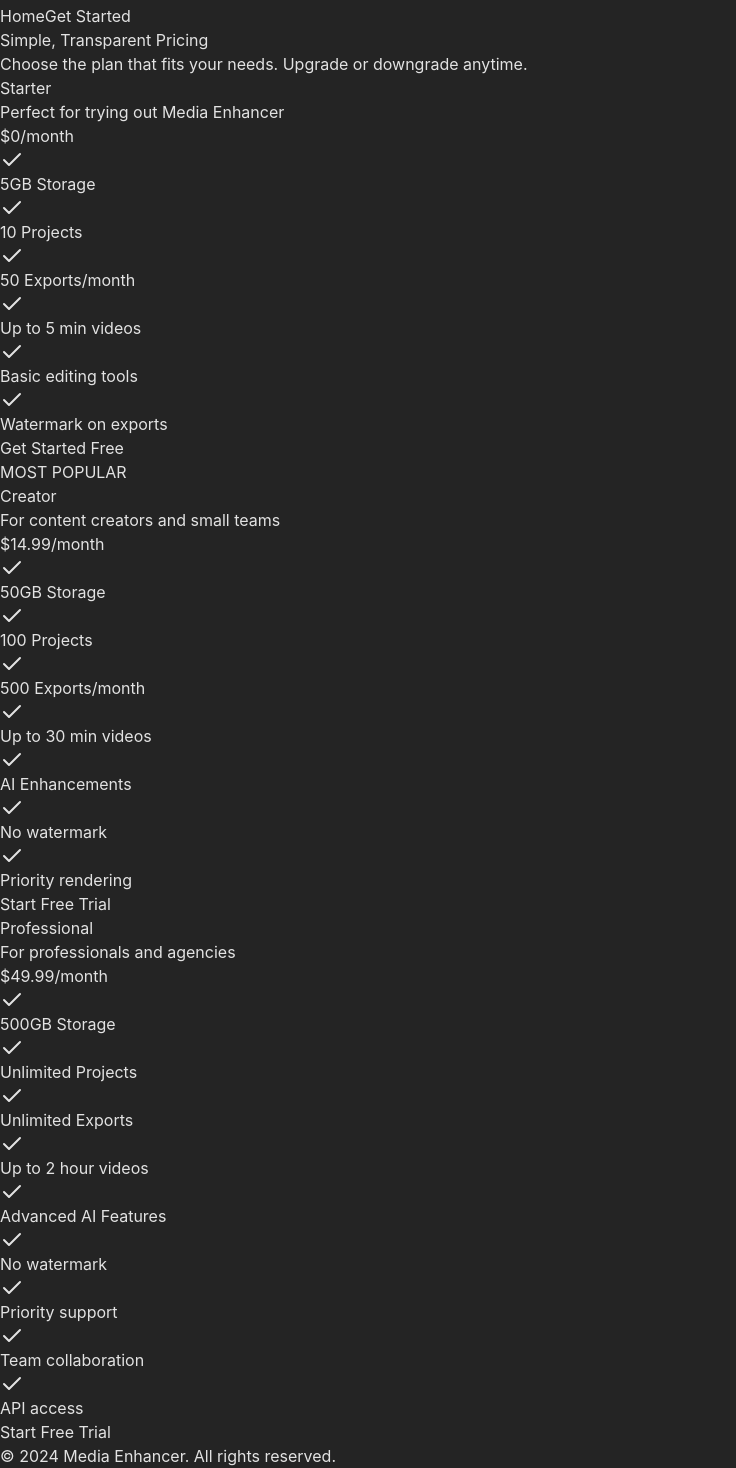
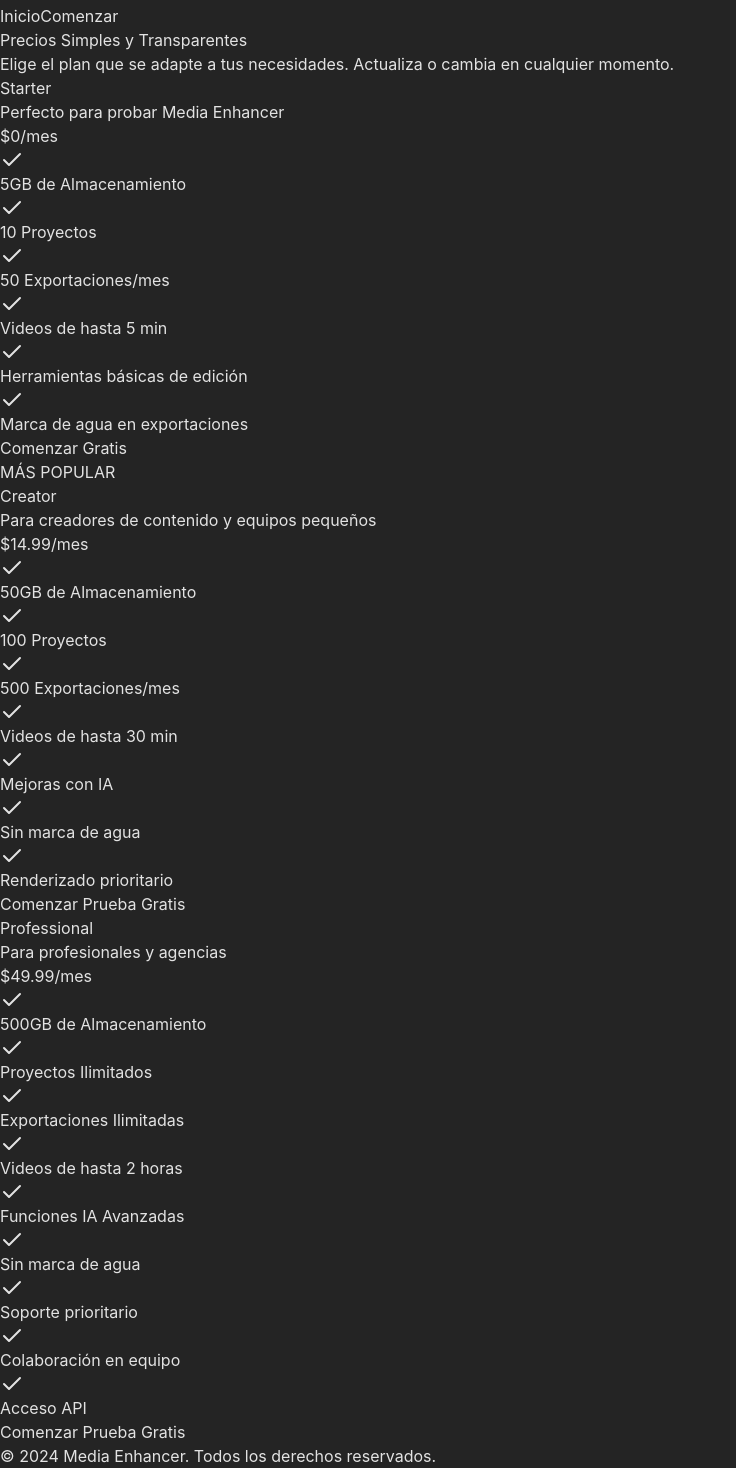
Before and after one commit to VCNPRO/Media-Enhancer, a React (Vite) app in the folder frontend/: page /pricing in a window 1280 px wide. Shown: the part 44-1512 px from the top of the page, without its empty margins (0-736 px from the left). Built offline with nearby package versions, Linux system fonts and the light colour scheme; no server answers.

Commit message:
i18n: Traducir todas las páginas al español
- LandingPage: hero, features, navegación y footer
- PricingPage: planes, precios y descripciones completas
- EditorPage: interfaz del editor y paneles
- Mantiene nombres de planes en inglés (Starter, Creator, Professional)

```diff
--- a/frontend/src/pages/EditorPage.tsx
+++ b/frontend/src/pages/EditorPage.tsx
@@ -9,14 +9,14 @@
         <div className="container mx-auto px-4 py-4 flex justify-between items-center">
           <Link to="/dashboard" className="flex items-center gap-2 hover:text-blue-400">
             <ArrowLeft className="w-5 h-5" />
-            <span>Back to Dashboard</span>
+            <span>Volver al Panel</span>
           </Link>
           <div className="flex items-center gap-2">
             <Video className="w-6 h-6 text-blue-500" />
-            <span className="text-xl font-bold">New Project</span>
+            <span className="text-xl font-bold">Nuevo Proyecto</span>
           </div>
           <button className="px-4 py-2 bg-blue-600 rounded-lg hover:bg-blue-700 transition">
-            Save Project
+            Guardar Proyecto
           </button>
         </div>
       </header>
@@ -26,12 +26,12 @@
         <div className="grid lg:grid-cols-4 gap-6 h-[calc(100vh-180px)]">
           {/* Left Panel - Media Library */}
           <div className="lg:col-span-1 bg-gray-800 rounded-lg p-4">
-            <h3 className="text-lg font-semibold mb-4">Media Library</h3>
+            <h3 className="text-lg font-semibold mb-4">Biblioteca de Medios</h3>
             <div className="border-2 border-dashed border-gray-600 rounded-lg p-8 text-center">
               <Upload className="w-12 h-12 text-gray-500 mx-auto mb-3" />
-              <p className="text-gray-400 mb-2">Drop files here</p>
+              <p className="text-gray-400 mb-2">Arrastra archivos aquí</p>
               <button className="text-blue-400 hover:underline text-sm">
-                or browse
+                o explora
               </button>
             </div>
           </div>
@@ -41,25 +41,25 @@
             <div className="bg-black aspect-video rounded-lg flex items-center justify-center">
               <div className="text-center text-gray-500">
                 <Video className="w-16 h-16 mx-auto mb-3 opacity-50" />
-                <p>No media selected</p>
+                <p>Ningún medio seleccionado</p>
               </div>
             </div>
           </div>
 
           {/* Right Panel - Properties */}
           <div className="lg:col-span-1 bg-gray-800 rounded-lg p-4">
-            <h3 className="text-lg font-semibold mb-4">Properties</h3>
+            <h3 className="text-lg font-semibold mb-4">Propiedades</h3>
             <div className="space-y-4 text-gray-400">
-              <p className="text-sm">Select a media file to see properties</p>
+              <p className="text-sm">Selecciona un archivo para ver propiedades</p>
             </div>
           </div>
         </div>
 
         {/* Timeline */}
         <div className="mt-6 bg-gray-800 rounded-lg p-4">
-          <h3 className="text-lg font-semibold mb-4">Timeline</h3>
+          <h3 className="text-lg font-semibold mb-4">Línea de Tiempo</h3>
           <div className="bg-gray-700 h-32 rounded-lg flex items-center justify-center text-gray-500">
-            <p>Drag media here to start editing</p>
+            <p>Arrastra medios aquí para comenzar a editar</p>
           </div>
         </div>
       </main>
--- a/frontend/src/pages/LandingPage.tsx
+++ b/frontend/src/pages/LandingPage.tsx
@@ -13,23 +13,23 @@
         </div>
         <nav className="flex items-center gap-4">
           <Link to="/pricing" className="hover:text-blue-400 transition">
-            Pricing
+            Precios
           </Link>
           <SignedOut>
             <SignInButton mode="modal">
               <button className="px-4 py-2 rounded-lg hover:bg-gray-700 transition">
-                Sign In
+                Iniciar Sesión
               </button>
             </SignInButton>
             <SignUpButton mode="modal">
               <button className="px-4 py-2 bg-blue-600 rounded-lg hover:bg-blue-700 transition">
-                Get Started
+                Comenzar
               </button>
             </SignUpButton>
           </SignedOut>
           <SignedIn>
             <Link to="/dashboard" className="px-4 py-2 bg-blue-600 rounded-lg hover:bg-blue-700 transition">
-              Dashboard
+              Panel
             </Link>
             <UserButton afterSignOutUrl="/" />
           </SignedIn>
@@ -40,23 +40,23 @@
       <main className="container mx-auto px-4 py-20">
         <div className="text-center max-w-4xl mx-auto">
           <h2 className="text-5xl md:text-6xl font-bold mb-6">
-            AI-Powered Video & Audio Editing
+            Edición de Video y Audio con IA
           </h2>
           <p className="text-xl text-gray-300 mb-8">
-            Create stunning videos with the power of artificial intelligence.
-            Upload, edit, enhance, and export professional-quality content in minutes.
+            Crea videos impresionantes con el poder de la inteligencia artificial.
+            Sube, edita, mejora y exporta contenido de calidad profesional en minutos.
           </p>
           <div className="flex gap-4 justify-center">
             <SignUpButton mode="modal">
               <button className="px-8 py-4 bg-blue-600 rounded-lg text-lg font-semibold hover:bg-blue-700 transition">
-                Start Free Trial
+                Comenzar Prueba Gratis
               </button>
             </SignUpButton>
             <Link
               to="/pricing"
               className="px-8 py-4 border border-gray-500 rounded-lg text-lg font-semibold hover:bg-gray-800 transition"
             >
-              View Pricing
+              Ver Precios
             </Link>
           </div>
         </div>
@@ -65,23 +65,23 @@
         <div className="grid md:grid-cols-3 gap-8 mt-20">
           <div className="bg-gray-800 p-8 rounded-xl">
             <Sparkles className="w-12 h-12 text-blue-500 mb-4" />
-            <h3 className="text-2xl font-bold mb-3">AI Enhancement</h3>
+            <h3 className="text-2xl font-bold mb-3">Mejora con IA</h3>
             <p className="text-gray-400">
-              Automatically improve video quality, remove noise, and enhance colors with AI.
+              Mejora automáticamente la calidad del video, elimina ruido y realza los colores con IA.
             </p>
           </div>
           <div className="bg-gray-800 p-8 rounded-xl">
             <Zap className="w-12 h-12 text-yellow-500 mb-4" />
-            <h3 className="text-2xl font-bold mb-3">Lightning Fast</h3>
+            <h3 className="text-2xl font-bold mb-3">Súper Rápido</h3>
             <p className="text-gray-400">
-              Process and export your videos up to 10x faster with our optimized pipeline.
+              Procesa y exporta tus videos hasta 10x más rápido con nuestro pipeline optimizado.
             </p>
           </div>
           <div className="bg-gray-800 p-8 rounded-xl">
             <Shield className="w-12 h-12 text-green-500 mb-4" />
-            <h3 className="text-2xl font-bold mb-3">Secure Storage</h3>
+            <h3 className="text-2xl font-bold mb-3">Almacenamiento Seguro</h3>
             <p className="text-gray-400">
-              Your media is encrypted and stored securely in the cloud with Cloudflare R2.
+              Tus archivos están encriptados y almacenados de forma segura en la nube con Cloudflare R2.
             </p>
           </div>
         </div>
@@ -89,7 +89,7 @@
 
       {/* Footer */}
       <footer className="container mx-auto px-4 py-8 text-center text-gray-500 mt-20">
-        <p>&copy; 2024 Media Enhancer. All rights reserved.</p>
+        <p>&copy; 2024 Media Enhancer. Todos los derechos reservados.</p>
       </footer>
     </div>
   );
--- a/frontend/src/pages/PricingPage.tsx
+++ b/frontend/src/pages/PricingPage.tsx
@@ -7,55 +7,55 @@
     id: 'starter',
     name: 'Starter',
     price: 0,
-    interval: 'month',
-    description: 'Perfect for trying out Media Enhancer',
+    interval: 'mes',
+    description: 'Perfecto para probar Media Enhancer',
     features: [
-      '5GB Storage',
-      '10 Projects',
-      '50 Exports/month',
-      'Up to 5 min videos',
-      'Basic editing tools',
-      'Watermark on exports',
+      '5GB de Almacenamiento',
+      '10 Proyectos',
+      '50 Exportaciones/mes',
+      'Videos de hasta 5 min',
+      'Herramientas básicas de edición',
+      'Marca de agua en exportaciones',
     ],
-    cta: 'Get Started Free',
+    cta: 'Comenzar Gratis',
     highlighted: false,
   },
   {
     id: 'creator',
     name: 'Creator',
     price: 14.99,
-    interval: 'month',
-    description: 'For content creators and small teams',
+    interval: 'mes',
+    description: 'Para creadores de contenido y equipos pequeños',
     features: [
-      '50GB Storage',
-      '100 Projects',
-      '500 Exports/month',
-      'Up to 30 min videos',
-      'AI Enhancements',
-      'No watermark',
-      'Priority rendering',
+      '50GB de Almacenamiento',
+      '100 Proyectos',
+      '500 Exportaciones/mes',
+      'Videos de hasta 30 min',
+      'Mejoras con IA',
+      'Sin marca de agua',
+      'Renderizado prioritario',
     ],
-    cta: 'Start Free Trial',
+    cta: 'Comenzar Prueba Gratis',
     highlighted: true,
   },
   {
     id: 'professional',
     name: 'Professional',
     price: 49.99,
-    interval: 'month',
-    description: 'For professionals and agencies',
+    interval: 'mes',
+    description: 'Para profesionales y agencias',
     features: [
-      '500GB Storage',
-      'Unlimited Projects',
-      'Unlimited Exports',
-      'Up to 2 hour videos',
-      'Advanced AI Features',
-      'No watermark',
-      'Priority support',
-      'Team collaboration',
-      'API access',
+      '500GB de Almacenamiento',
+      'Proyectos Ilimitados',
+      'Exportaciones Ilimitadas',
+      'Videos de hasta 2 horas',
+      'Funciones IA Avanzadas',
+      'Sin marca de agua',
+      'Soporte prioritario',
+      'Colaboración en equipo',
+      'Acceso API',
     ],
-    cta: 'Start Free Trial',
+    cta: 'Comenzar Prueba Gratis',
     highlighted: false,
   },
 ];
@@ -71,18 +71,18 @@
         </Link>
         <nav className="flex items-center gap-4">
           <Link to="/" className="hover:text-blue-400 transition">
-            Home
+            Inicio
           </Link>
           <SignedOut>
             <SignUpButton mode="modal">
               <button className="px-4 py-2 bg-blue-600 rounded-lg hover:bg-blue-700 transition">
-                Get Started
+                Comenzar
               </button>
             </SignUpButton>
           </SignedOut>
           <SignedIn>
             <Link to="/dashboard" className="px-4 py-2 bg-blue-600 rounded-lg hover:bg-blue-700 transition">
-              Dashboard
+              Panel
             </Link>
           </SignedIn>
         </nav>
@@ -91,9 +91,9 @@
       {/* Pricing Section */}
       <main className="container mx-auto px-4 py-20">
         <div className="text-center mb-16">
-          <h2 className="text-5xl font-bold mb-4">Simple, Transparent Pricing</h2>
+          <h2 className="text-5xl font-bold mb-4">Precios Simples y Transparentes</h2>
           <p className="text-xl text-gray-300">
-            Choose the plan that fits your needs. Upgrade or downgrade anytime.
+            Elige el plan que se adapte a tus necesidades. Actualiza o cambia en cualquier momento.
           </p>
         </div>
 
@@ -110,7 +110,7 @@
               {plan.highlighted && (
                 <div className="text-center mb-4">
                   <span className="bg-yellow-500 text-gray-900 px-3 py-1 rounded-full text-sm font-semibold">
-                    MOST POPULAR
+                    MÁS POPULAR
                   </span>
                 </div>
               )}
@@ -150,7 +150,7 @@
                       : 'bg-blue-600 hover:bg-blue-700'
                   }`}
                 >
-                  {plan.id === 'starter' ? 'Current Plan' : 'Upgrade Now'}
+                  {plan.id === 'starter' ? 'Plan Actual' : 'Actualizar Ahora'}
                 </Link>
               </SignedIn>
             </div>
@@ -160,7 +160,7 @@
 
       {/* Footer */}
       <footer className="container mx-auto px-4 py-8 text-center text-gray-500 mt-20">
-        <p>&copy; 2024 Media Enhancer. All rights reserved.</p>
+        <p>&copy; 2024 Media Enhancer. Todos los derechos reservados.</p>
       </footer>
     </div>
   );
```
